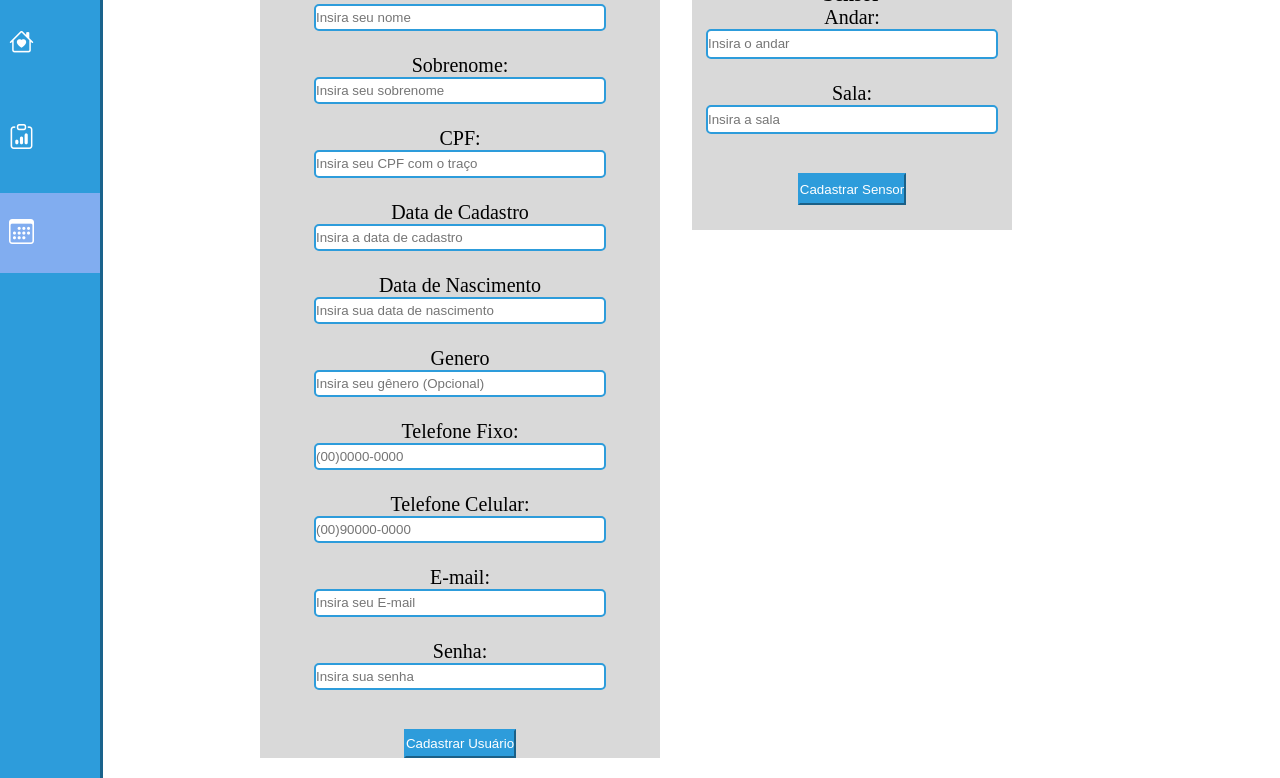
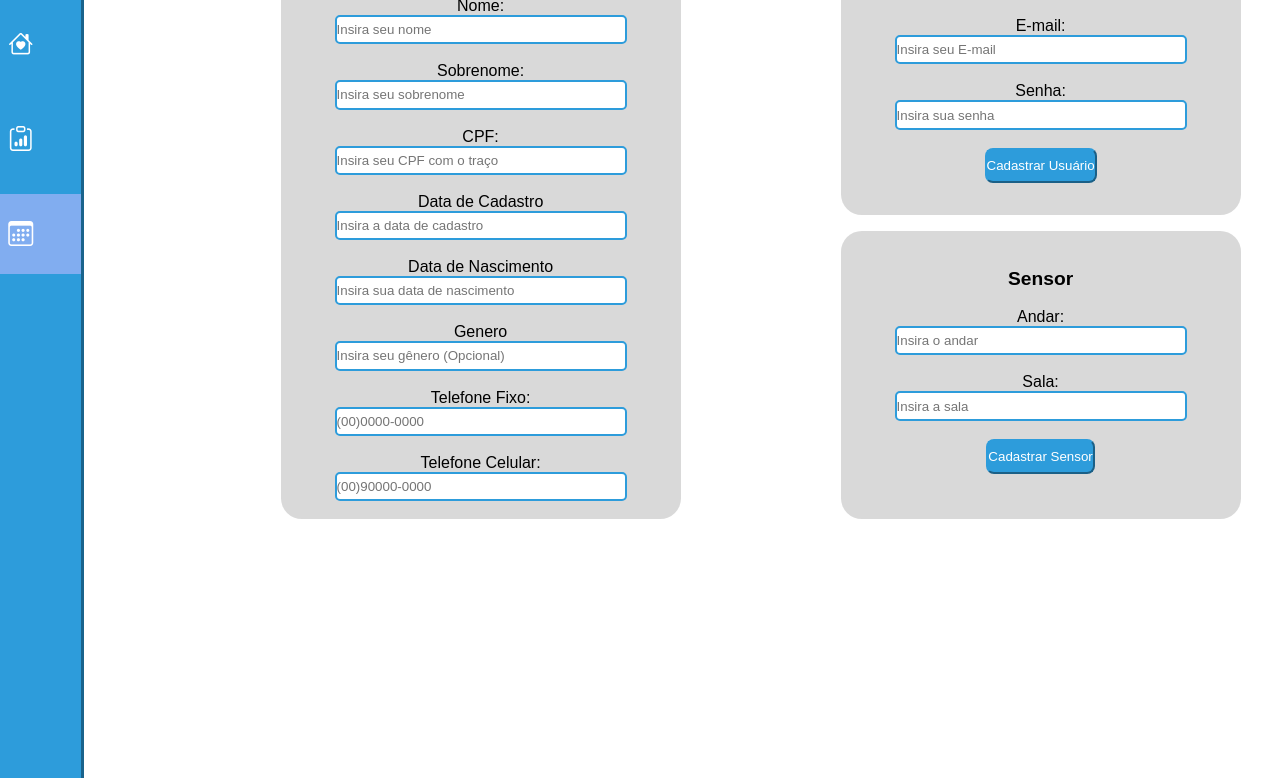
Before and after one commit to Grupo3-Lightech/Sprint2, a plain HTML site: page LightechWebsite/Pages/Dashboard/Dash-CadastroFuncionario.html in a window 1280 px wide. Shown: the part 208-986 px from the top of the page. Drawn offline with nearby package versions, Linux system fonts and the light colour scheme; files whose address does not match are found by name.

Commit message:
Subindo alterações da página dashCadastro

```diff
--- a/LightechWebsite/Pages/Dashboard/Dash-CadastroFuncionario.html
+++ b/LightechWebsite/Pages/Dashboard/Dash-CadastroFuncionario.html
@@ -75,8 +75,8 @@
       <div class="cadastro">
         <h1 class="titulo-cadastro">Cadastro</h1>
         <div class="inputs">
+
           <div class="funcionario">
-
             <h4>Funcionario</h4>
             Nome: <input id="input_nome" required placeholder="Insira seu nome"><br>
             Sobrenome: <input id="input_sobrenome" required placeholder="Insira seu sobrenome"><br>
@@ -86,16 +86,23 @@
             Genero <input id="input_nome" placeholder="Insira seu gênero (Opcional)"><br>
             Telefone Fixo: <input id="input_telfixo" placeholder="(00)0000-0000"><br>
             Telefone Celular: <input id="input_telcelular" required placeholder="(00)90000-0000"><br>
-            E-mail: <input id="input_email" required placeholder="Insira seu E-mail"><br>
+          </div>
+
+          <div class="inputs_juntos">
+            <div class="funcionario2">
+
+
+              <br>E-mail: <input id="input_email" required placeholder="Insira seu E-mail"><br>
               Senha: <input id="input_senha" required placeholder="Insira sua senha"><br>
               <button>Cadastrar Usuário</button>
             </div>
 
             <div class="sensor">
-            <h4>Sensor</h4>
+              <h4>Sensor</h4><br>
               Andar: <input id="input_andar" required placeholder="Insira o andar"><br>
               Sala: <input id="input_sala" required placeholder="Insira a sala"><br>
               <button>Cadastrar Sensor</button>
+            </div>
           </div>
         </div>
       </div>
--- a/LightechWebsite/Styles/caddesh.css
+++ b/LightechWebsite/Styles/caddesh.css
@@ -1,12 +1,12 @@
 * {
   margin: 0;
   padding: 0;
+  font-family: "Titillium Web", sans-serif;
 }
 
 body {
   display: flex;
   width: 100%;
-
 }
 
 .logo img {
@@ -143,36 +143,49 @@
 
 .content2 {
   display: flex;
-    flex-direction: row;}
+  flex-direction: row;
+}
 
 .cadastro {
+  width: 100%;
+  height: 100%;
   display: flex;
   flex-direction: column;
   margin-left: 10rem;
-    font-family: 'Poppins';
-    margin-top: 3rem;
+  font-family: "Poppins";
   font-weight: 300;
   font-size: 20px;
-
-    height: 5rem;
+  gap: 1rem;
 }
 
 .titulo-cadastro {
   display: flex;
   align-items: start;
   justify-content: center;
-    color: #1A638C;
+  color: #1a638c;
   height: 5rem;
+  margin-top: 1rem;
 }
-
 
 .funcionario {
   display: flex;
   flex-direction: column;
-    align-items:center;
+  align-items: center;
   width: 25rem;
-    height: 800px;
-    background-color: #D9D9D9;
+  height: 34rem;
+  background-color: #d9d9d9;
+  border-radius: 1.3rem;
+}
+
+.funcionario2 {
+  display: flex;
+  flex-direction: column;
+  align-items: center;
+  justify-content: center;
+  width: 25rem;
+  height: 15rem;
+  background-color: #d9d9d9;
+  border-radius: 1.3rem;
 }
 
 .sensor {
@@ -180,35 +193,52 @@
   flex-direction: column;
   align-items: center;
   justify-content: center;
-    width: 20rem;
-    height: 17rem;
-    background-color: #D9D9D9;
+  width: 25rem;
+  height: 18rem;
+  background-color: #d9d9d9;
+  border-radius: 1.3rem;
 }
 
+.inputs_juntos {
+  display: flex;
+  flex-direction: column;
+  gap: 1rem;
+  align-items: center;
+  justify-content: center;
+}
 
-  input{
+input {
   display: flex;
-    height:1.6rem;
+  height: 1.6rem;
   width: 18rem;
-    border: 2px solid #2D9CDB;
+  border: 2px solid #2d9cdb;
   border-radius: 5px;
 }
 
-
-  button{
+button {
   display: flex;
   justify-content: center;
   align-items: center;
-    height: 2rem;
-    margin-top: 1rem;
-    color: #FFFFFF;
-      border-color:#2D9CDB;
-      background-color: #2D9CDB;
+  height: 2.2rem;
+  color: #ffffff;
+  border-color: #2d9cdb;
+  background-color: #2d9cdb;
+  border-radius: 0.5rem;
+  margin-bottom: 0.5rem;
 }
 
 .inputs {
   display: flex;
   flex-direction: row;
   justify-content: center;
-    gap: 2rem;
+  gap: 10rem;
+  font-size: 1rem;
 }
+
+.inputs h4 {
+  display: flex;
+  align-items: center;
+  justify-content: center;
+  font-size: 1.2rem;
+  font-weight: bold;
+}
```
Lines whose indentation alone changed are shown as unchanged.
